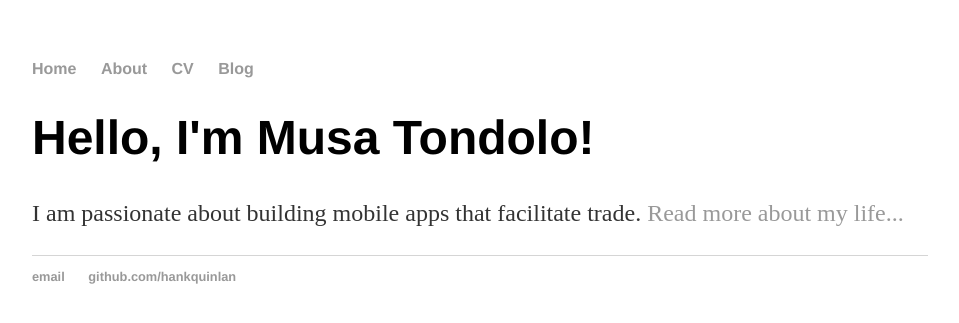
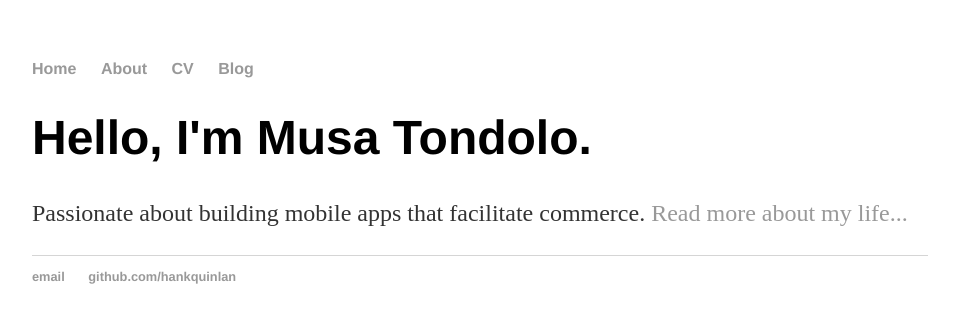
Before and after one commit to mtondolo/mtondolo.github.io, a Jekyll site: the page built from index.html, in a window 1280 px wide. Shown: the top 323 px of the page, without its empty margins (160-1119 px from the left). Built offline with Jekyll 4.4.1, drawn with Linux system fonts in a browser that asks for light colours.

Commit message:
Update index.html

```diff
--- a/index.html
+++ b/index.html
@@ -1,8 +1,8 @@
 ---
 layout: default
-title: Hank Quinlan, Horrible Cop
+title: Musa Tondolo
 ---
 <div class="blurb">
-	<h1>Hello, I'm Musa Tondolo!</h1>
-	<p>I am passionate about building mobile apps that facilitate trade. <a href="/about">Read more about my life...</a></p>
+	<h1>Hello, I'm Musa Tondolo.</h1>
+	<p>Passionate about building mobile apps that facilitate commerce. <a href="/about">Read more about my life...</a></p>
 </div><!-- /.blurb -->
```
